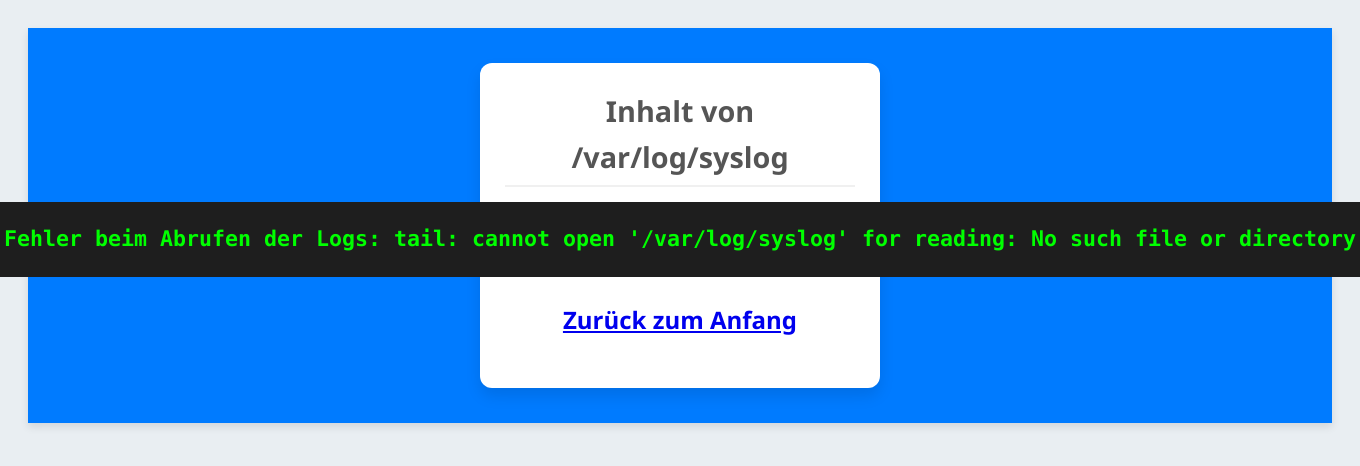
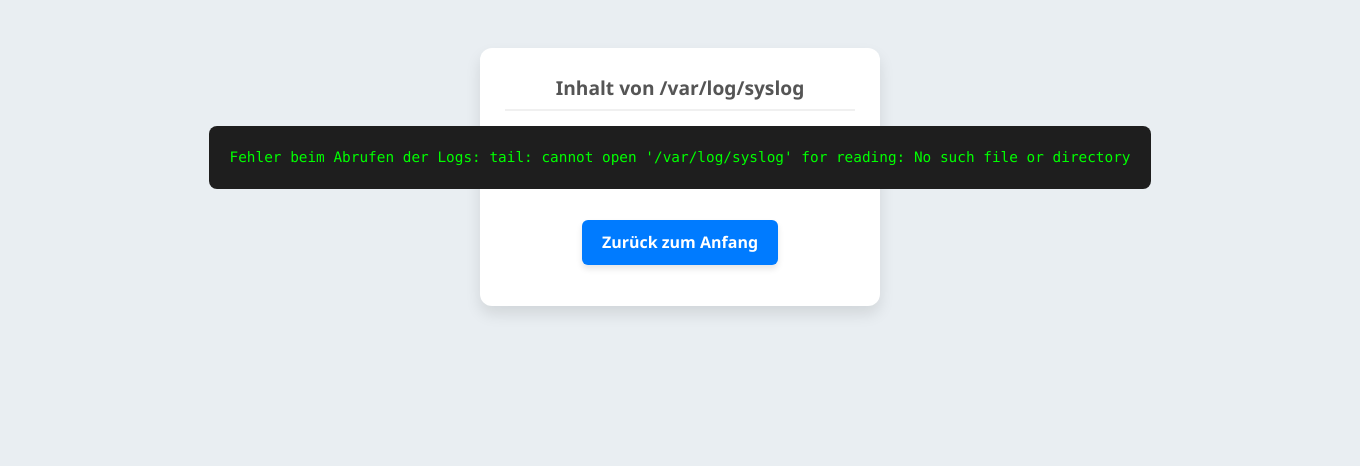
Before and after one commit to NikiDev007/Html-school-project-rasp-pi-2025, a Flask app: page /logs in a window 1360 px wide. Shown: the top 466 px of the page. Run offline with Flask 3, Linux system fonts and the light colour scheme.

Commit message:
changed way of linking back to index.html with css improvements

```diff
--- a/pi-dashboard/static/style.css
+++ b/pi-dashboard/static/style.css
@@ -199,3 +199,39 @@
     /* Monospace-Schriftart */
     font-size: 0.9em;
 }
+
+a {
+    color: #007bff;
+    text-decoration: none;
+    font-weight: 600;
+    transition: color 0.3s;
+}
+
+a:hover {
+    color: #0056b3;
+    text-decoration: underline;
+}
+
+.action-link {
+    display: inline-block;
+    padding: 10px 20px;
+    margin: 15px 0 0 0;
+    border-radius: 6px;
+    background-color: #007bff;
+    /* Hintergrundfarbe für Button-Look */
+    color: #ffffff !important;
+    /* Textfarbe auf Weiß setzen */
+    font-weight: bold;
+    box-shadow: 0 4px 6px rgba(0, 0, 0, 0.1);
+    transition: background-color 0.3s ease, transform 0.2s ease, box-shadow 0.3s ease;
+}
+
+.action-link:hover {
+    background-color: #0056b3;
+    /* Dunklere Farbe beim Hover */
+    transform: translateY(-2px);
+    /* Leichtes Anheben */
+    box-shadow: 0 6px 10px rgba(0, 0, 0, 0.15);
+    text-decoration: none;
+    /* Keine Unterstreichung, da es wie ein Button aussieht */
+}
--- a/pi-dashboard/templates/dashboard.html
+++ b/pi-dashboard/templates/dashboard.html
@@ -42,6 +42,7 @@
     <p id="status-message" style="margin-top: 30px;">Wird geladen...</p>
 
     <script src="{{ url_for('static', filename='status.js') }}"></script>
+    <p><a href="{{ url_for('index') }}" class="action-link">Zurück zum Anfang</a></p>
 </body>
 
 </html>
--- a/pi-dashboard/templates/logs.html
+++ b/pi-dashboard/templates/logs.html
@@ -8,14 +8,13 @@
 </head>
 
 <body>
-    <header>
     <div class="main-content-wrapper">
         <div class="content-section">
             <h2>Inhalt von /var/log/syslog</h2>
             <div class="log-container">
                 <pre>{{ log_content }}</pre>
             </div>
-                <p><a href="{{ url_for('index') }}">Zurück zum Anfang</a></p>
+            <p><a href="{{ url_for('index') }}" class="action-link">Zurück zum Anfang</a></p>
         </div>
     </div>
 </body>
```
Lines whose indentation alone changed are shown as unchanged.
